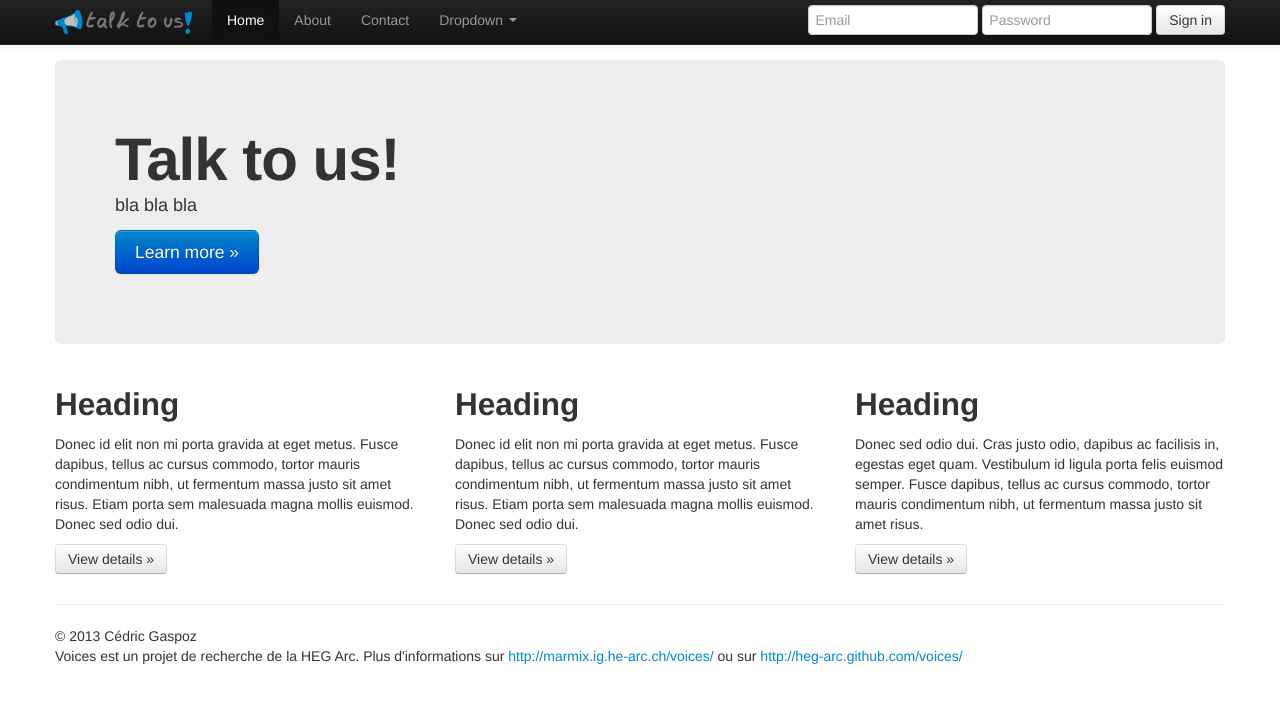
After one commit to HEG-Arc/voices, a Django app: template templates/desktop_home.html in a window 1280 px wide. The commit adds this page. Shown: the top 703 px of the page. Run offline with Django 3.2, Linux system fonts and the light colour scheme; the template is opened without the code that fills it, so the values that code supplies are empty; some libraries are stand-ins or nearby versions.

```diff
--- a/templates/base_bootstrap.html
+++ b/templates/base_bootstrap.html
@@ -39,16 +39,16 @@
                         <span class="icon-bar"></span>
                         <span class="icon-bar"></span>
                     </a>
-                    <a class="brand" href="{% url home %}">Talk to us!</a>
+                    <a class="brand" href="{% url home %}"><img src="{{ STATIC_URL }}img/talk_tu_us_web_grey.png" alt="Logo Talk to us!"></a>
                     <div class="nav-collapse collapse">
                         <ul class="nav">
-                            <li class="active"><a href="#">Home</a></li>
+                            <li class="active"><a href="{% url desktop_home %}">Home</a></li>
                             <li><a href="#about">About</a></li>
                             <li><a href="#contact">Contact</a></li>
                             <li class="dropdown">
                                 <a href="#" class="dropdown-toggle" data-toggle="dropdown">Dropdown <b class="caret"></b></a>
                                 <ul class="dropdown-menu">
-                                    <li><a href="#">Action</a></li>
+                                    <li><a href="{% url desktop_printqr %}">Print QR-Codes</a></li>
                                     <li><a href="#">Another action</a></li>
                                     <li><a href="#">Something else here</a></li>
                                     <li class="divider"></li>
@@ -99,9 +99,9 @@
             <hr>
 
             <footer>
-                <p>&copy; Cédric Gaspoz 2013<br>Voices est un projet de recherche de la HEG Arc mené par Cédric Gaspoz
-                    et son équipe. Plus d'informations sur
-                    <a href="http://marmix.ig.he-arc.ch/voices/">http://marmix.ig.he-arc.ch/voices/</a></p>
+                <p>&copy; 2013 Cédric Gaspoz<br>Voices est un projet de recherche de la HEG Arc. Plus d'informations sur
+                    <a href="http://marmix.ig.he-arc.ch/voices/">http://marmix.ig.he-arc.ch/voices/</a> ou sur
+                    <a href="http://heg-arc.github.com/voices/">http://heg-arc.github.com/voices/</a></p>
             </footer>
 
         </div> <!-- /container -->
--- a/templates/base_mobile.html
+++ b/templates/base_mobile.html
@@ -22,6 +22,7 @@
         <h1>{% block header %}Talk to us! @ HE-Arc{% endblock %}</h1>
         {% if user.is_authenticated %}
             <a href="#" data-icon="gear" class="ui-btn-right">{{ user.username }}</a>
+            <a href="{% url desktop_home %}" class="ui-btn-left">Desktop</a>
         {% else %}
             <a href="{% url login %}" data-icon="gear" class="ui-btn-right">Login</a>
         {% endif %}
--- /dev/null
+++ b/templates/desktop_home.html
@@ -0,0 +1,33 @@
+{% extends "base_bootstrap.html" %}
+
+{% block title %}HE-Arc > Voices!{% endblock %}
+
+{% block header %}Scan a QR-Code to start!{% endblock %}
+
+{% block content %}
+    <!-- Main hero unit for a primary marketing message or call to action -->
+    <div class="hero-unit">
+        <h1>Talk to us!</h1>
+        <p>bla bla bla</p>
+        <p><a class="btn btn-primary btn-large">Learn more &raquo;</a></p>
+    </div>
+
+    <!-- Example row of columns -->
+    <div class="row">
+        <div class="span4">
+            <h2>Heading</h2>
+            <p>Donec id elit non mi porta gravida at eget metus. Fusce dapibus, tellus ac cursus commodo, tortor mauris condimentum nibh, ut fermentum massa justo sit amet risus. Etiam porta sem malesuada magna mollis euismod. Donec sed odio dui. </p>
+            <p><a class="btn" href="#">View details &raquo;</a></p>
+        </div>
+        <div class="span4">
+            <h2>Heading</h2>
+            <p>Donec id elit non mi porta gravida at eget metus. Fusce dapibus, tellus ac cursus commodo, tortor mauris condimentum nibh, ut fermentum massa justo sit amet risus. Etiam porta sem malesuada magna mollis euismod. Donec sed odio dui. </p>
+            <p><a class="btn" href="#">View details &raquo;</a></p>
+        </div>
+        <div class="span4">
+            <h2>Heading</h2>
+            <p>Donec sed odio dui. Cras justo odio, dapibus ac facilisis in, egestas eget quam. Vestibulum id ligula porta felis euismod semper. Fusce dapibus, tellus ac cursus commodo, tortor mauris condimentum nibh, ut fermentum massa justo sit amet risus.</p>
+            <p><a class="btn" href="#">View details &raquo;</a></p>
+        </div>
+    </div>
+{% endblock %}
```
Also changed, not shown: arc/models.py (+8 -5 lines), arc/views.py (+15 -4 lines), templates/print.html (+10 -1 lines), voices/urls.py (+5 -2 lines), static/img/talk_tu_us_web_grey.png (added), static/img/talk_tu_us_web_white.png (added).
